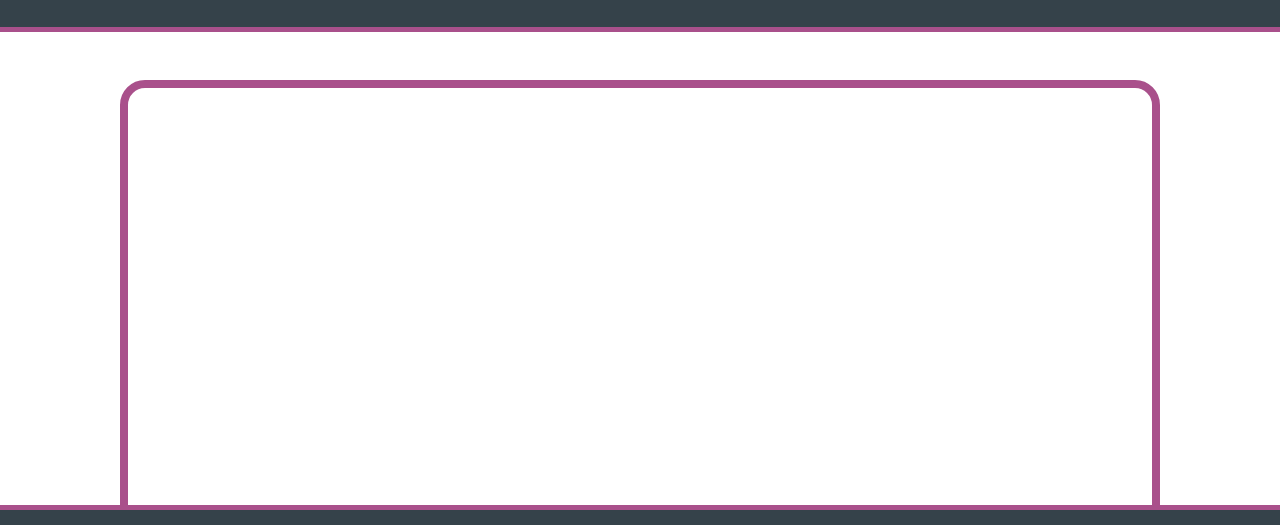
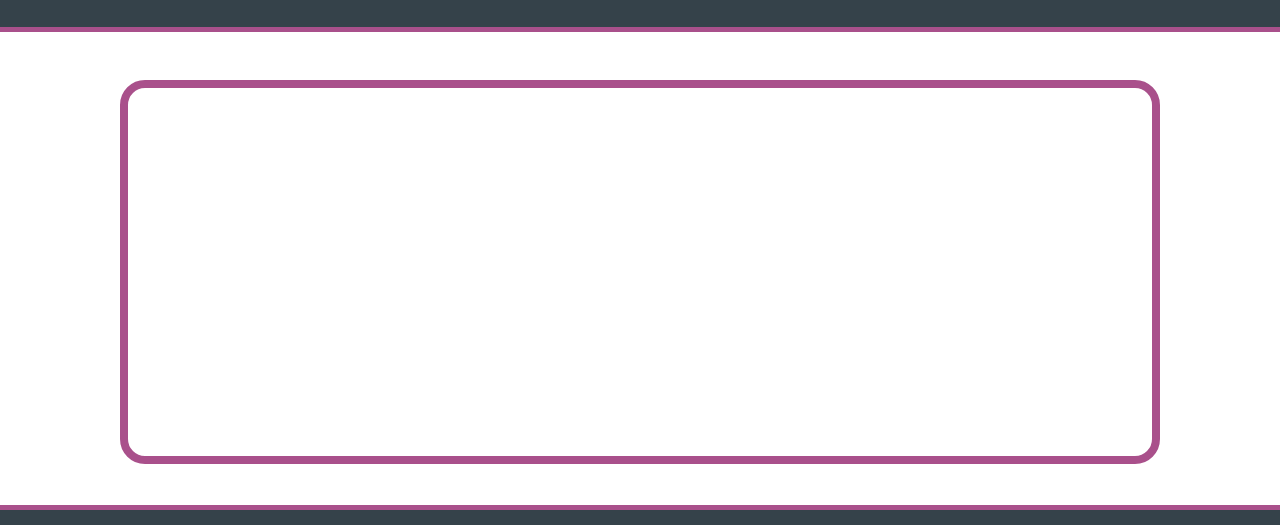
Before and after one commit to Halityildiz/Color-Flipper, a plain HTML site: page index.html in a window 1280 px wide. Shown: the part 118-643 px from the top of the page. Drawn offline with Linux system fonts and the light colour scheme.

Commit message:
duzeltme geldi

```diff
--- a/style.css
+++ b/style.css
@@ -11,7 +11,7 @@ body{
     border-radius: 25px;
 	padding:  5%;
 	width: 70%;
-    height: 320px;
+    height: 240px;
     margin: auto;
     align-items: center;
     display: flex;
```
